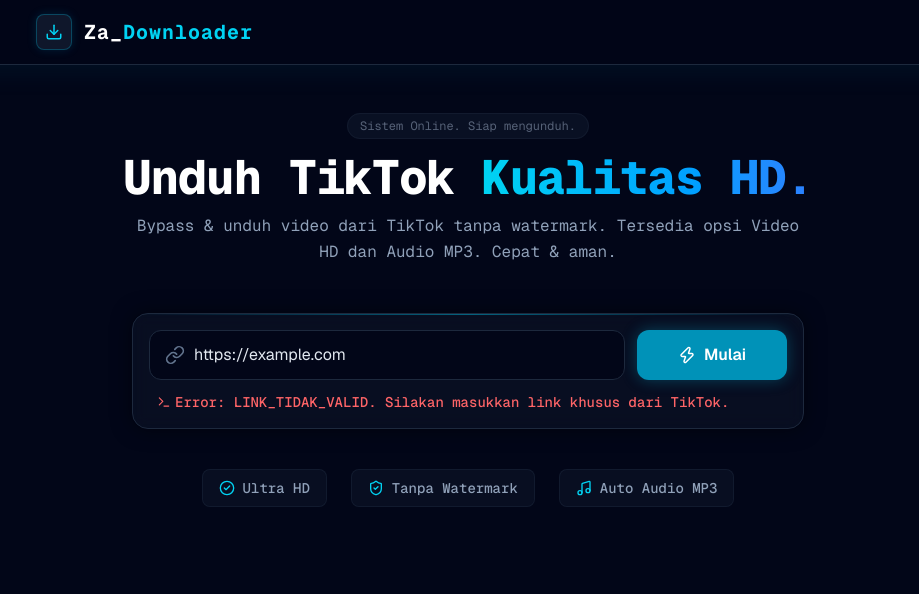
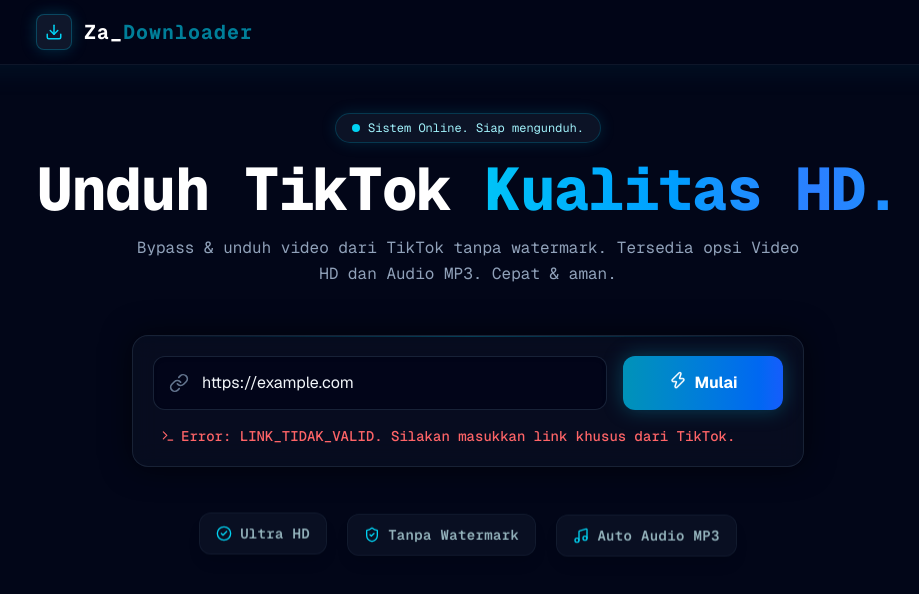
Before and after one commit to Gazash17/za-downloader, a Next.js app: page / in a window 1280 px wide. Both pictures are taken after typing "https://example.com" into the empty fields and a click on the button "Mulai". Shown: the top 594 px of the page, without its empty margins (172-1091 px from the left). Built offline with nearby package versions, Linux system fonts and the light colour scheme.

Commit message:
Menambahkan efek animasi halus dan interaktif

```diff
--- a/app/page.tsx
+++ b/app/page.tsx
@@ -8,16 +8,12 @@
   const [result, setResult] = useState<any>(null);
   const [error, setError] = useState('');
 
-  // State baru untuk mengetahui tombol mana yang sedang loading download
   const [downloadingUrl, setDownloadingUrl] = useState<string>('');
-
-  // Referensi untuk input field agar bisa mengatur fokus/blur (keyboard HP)
   const inputRef = useRef<HTMLInputElement>(null);
 
   const handleFetch = async (e: FormEvent) => {
     e.preventDefault();
 
-    // Menghilangkan keyboard HP saat form di-submit
     if (inputRef.current) {
       inputRef.current.blur();
     }
@@ -44,7 +40,6 @@
       });
 
       const data = await res.json();
-      console.log("Data dari server:", data);
 
       if (!data.success) {
         setError(`Error: ${data.error}`);
@@ -54,7 +49,7 @@
 
       setResult(data.data);
     } catch (err) {
-      setError('Error: KONEKSI_GAGAL. Server tidak merespon atau periksa terminal VS Code.');
+      setError('Error: KONEKSI_GAGAL. Server tidak merespon.');
     } finally {
       setLoading(false);
     }
@@ -64,20 +59,17 @@
     setUrl('');
     setResult(null);
     setError('');
-    // Fokus kembali ke input setelah di-clear, siap untuk paste
     setTimeout(() => {
       if (inputRef.current) inputRef.current.focus();
     }, 100);
   };
 
-  // Fungsi download yang sudah diperbarui agar memaksa download langsung & mengubah nama sesuai judul
   const handleDownloadFile = async (downloadUrl: string, quality: string, type: string = 'video') => {
     if (!downloadUrl) {
        setError(`Error: Format ${quality} tidak tersedia untuk video ini.`);
        return;
     }
 
-    // Perbaikan URL (Kadang API pihak ketiga mengembalikan link tanpa awalan https://)
     let finalUrl = downloadUrl;
     if (finalUrl.startsWith('//')) {
       finalUrl = 'https:' + finalUrl;
@@ -94,7 +86,6 @@
       .replace(/\s+/g, '_')
       .substring(0, 40);
 
-    // Otomatis memberi akhiran .mp3 kalau yang didownload itu audio
     const fileName = `${cleanTitle}_TikTok_${quality}.${type === 'audio' ? 'mp3' : 'mp4'}`;
 
     try {
@@ -113,10 +104,9 @@
       window.URL.revokeObjectURL(blobUrl);
 
     } catch (err) {
-      console.warn("Download langsung diblokir browser, menggunakan tab cadangan.");
       const a = document.createElement('a');
       a.href = finalUrl;
-      a.target = '_blank'; // Buka di tab baru jika diblokir
+      a.target = '_blank';
       a.download = fileName;
       document.body.appendChild(a);
       a.click();
@@ -127,40 +117,114 @@
   };
 
   return (
-    <div className="min-h-screen bg-slate-950 text-slate-300 font-mono selection:bg-cyan-900 selection:text-cyan-50">
-      <header className="bg-slate-950/80 backdrop-blur-md border-b border-slate-800 sticky top-0 z-10 shadow-[0_4px_30px_rgba(8,145,178,0.1)]">
-        <div className="max-w-4xl mx-auto px-4 h-16 flex items-center justify-between">
-          <div className="flex items-center gap-3">
-            <div className="w-8 h-8 md:w-9 md:h-9 bg-slate-900 border border-cyan-500/30 rounded-lg flex items-center justify-center text-cyan-400 shadow-[0_0_10px_rgba(8,145,178,0.2)]">
-              <Download size={18} />
+    <div className="min-h-screen bg-slate-950 text-slate-300 font-mono selection:bg-cyan-900 selection:text-cyan-50 overflow-x-hidden relative">
+
+      {/* KUMPULAN CSS ANIMASI KUSTOM */}
+      <style dangerouslySetInnerHTML={{__html: `
+        @keyframes fadeInUp {
+          from { opacity: 0; transform: translateY(40px) scale(0.95); }
+          to { opacity: 1; transform: translateY(0) scale(1); }
+        }
+        @keyframes float {
+          0%, 100% { transform: translateY(0); }
+          50% { transform: translateY(-10px); }
+        }
+        @keyframes textGradient {
+          0% { background-position: 0% 50%; }
+          50% { background-position: 100% 50%; }
+          100% { background-position: 0% 50%; }
+        }
+        @keyframes pulseGlow {
+          0%, 100% { opacity: 0.2; transform: scale(1); }
+          50% { opacity: 0.4; transform: scale(1.1); }
+        }
+        @keyframes shine {
+          from { transform: translateX(-100%); }
+          to { transform: translateX(200%); }
+        }
+        .animate-fade-in-up {
+          animation: fadeInUp 0.8s cubic-bezier(0.16, 1, 0.3, 1) forwards;
+          opacity: 0;
+        }
+        .animate-float {
+          animation: float 4s ease-in-out infinite;
+        }
+        .animate-text-gradient {
+          background-size: 200% auto;
+          animation: textGradient 3s linear infinite;
+        }
+        .animate-pulse-glow {
+          animation: pulseGlow 6s ease-in-out infinite;
+        }
+        .btn-shine {
+          position: relative;
+          overflow: hidden;
+        }
+        .btn-shine::after {
+          content: '';
+          position: absolute;
+          top: 0;
+          left: 0;
+          width: 50%;
+          height: 100%;
+          background: linear-gradient(to right, rgba(255,255,255,0) 0%, rgba(255,255,255,0.2) 50%, rgba(255,255,255,0) 100%);
+          transform: skewX(-20deg) translateX(-150%);
+          animation: shine 3s infinite;
+        }
+        .delay-100 { animation-delay: 100ms; }
+        .delay-200 { animation-delay: 200ms; }
+        .delay-300 { animation-delay: 300ms; }
+        .delay-400 { animation-delay: 400ms; }
+      `}} />
+
+      {/* BACKGROUND ORBS MELAYANG */}
+      <div className="absolute top-[-10%] left-[-10%] w-[50vw] h-[50vw] md:w-[30vw] md:h-[30vw] bg-cyan-600/20 blur-[120px] rounded-full animate-pulse-glow pointer-events-none -z-10"></div>
+      <div className="absolute top-[40%] right-[-10%] w-[40vw] h-[40vw] md:w-[25vw] md:h-[25vw] bg-blue-600/20 blur-[120px] rounded-full animate-pulse-glow pointer-events-none -z-10" style={{ animationDelay: '3s' }}></div>
+
+      {/* NAVBAR */}
+      <header className="bg-slate-950/60 backdrop-blur-xl border-b border-slate-800/50 sticky top-0 z-50 shadow-[0_4px_30px_rgba(8,145,178,0.1)] transition-all duration-300">
+        <div className="max-w-4xl mx-auto px-4 h-16 flex items-center justify-between animate-fade-in-up">
+          <div className="flex items-center gap-3 group cursor-pointer">
+            <div className="w-8 h-8 md:w-9 md:h-9 bg-slate-900 border border-cyan-500/30 rounded-lg flex items-center justify-center text-cyan-400 shadow-[0_0_15px_rgba(8,145,178,0.3)] group-hover:shadow-[0_0_25px_rgba(8,145,178,0.6)] group-hover:bg-cyan-950 transition-all duration-500">
+              <Download size={18} className="group-hover:rotate-180 transition-transform duration-700 ease-in-out" />
             </div>
-            <h1 className="font-bold text-lg md:text-xl tracking-wider text-white">Za_<span className="text-cyan-400">Downloader</span></h1>
+            <h1 className="font-bold text-lg md:text-xl tracking-wider text-white group-hover:text-cyan-300 transition-colors duration-300">
+              Za_<span className="text-cyan-400 animate-pulse">Downloader</span>
+            </h1>
           </div>
         </div>
       </header>
 
-      <main className="max-w-4xl mx-auto px-4 py-8 md:py-12">
+      <main className="max-w-4xl mx-auto px-4 py-8 md:py-12 relative z-10">
+
+        {/* HERO SECTION */}
         <div className="text-center mb-8 md:mb-12">
-          <div className="inline-block mb-4">
-            <span className="animate-pulse px-3 py-1 rounded-full bg-slate-900 border border-slate-800 text-xs text-slate-400">
+          <div className="inline-block mb-4 animate-fade-in-up delay-100 hover:scale-105 transition-transform duration-300">
+            <span className="relative flex items-center gap-2 px-4 py-1.5 rounded-full bg-slate-900/80 border border-cyan-800/50 text-xs text-cyan-200 shadow-[0_0_15px_rgba(8,145,178,0.2)]">
+              <span className="w-2 h-2 rounded-full bg-cyan-400 animate-ping absolute left-4"></span>
+              <span className="w-2 h-2 rounded-full bg-cyan-400"></span>
               Sistem Online. Siap mengunduh.
             </span>
           </div>
-          <h2 className="text-2xl md:text-4xl lg:text-5xl font-extrabold text-white mb-3 tracking-tight">
-            Unduh TikTok <span className="text-transparent bg-clip-text bg-gradient-to-r from-cyan-400 to-blue-500">Kualitas HD.</span>
+          <h2 className="text-3xl md:text-5xl lg:text-6xl font-extrabold text-white mb-4 tracking-tight animate-fade-in-up delay-200">
+            Unduh TikTok <br className="md:hidden" />
+            <span className="text-transparent bg-clip-text bg-gradient-to-r from-cyan-400 via-blue-500 to-cyan-400 animate-text-gradient cursor-default">
+              Kualitas HD.
+            </span>
           </h2>
-          <p className="text-sm md:text-base text-slate-400 max-w-2xl mx-auto leading-relaxed">
+          <p className="text-sm md:text-base text-slate-400 max-w-2xl mx-auto leading-relaxed animate-fade-in-up delay-300">
             Bypass & unduh video dari TikTok tanpa watermark. Tersedia opsi Video HD dan Audio MP3. Cepat & aman.
           </p>
         </div>
 
-        <div className="bg-slate-900/50 backdrop-blur-sm rounded-xl md:rounded-2xl shadow-[0_0_20px_rgba(0,0,0,0.5)] border border-slate-800 p-3 md:p-4 mb-8 max-w-2xl mx-auto relative overflow-hidden">
-          <div className="absolute top-0 left-0 w-full h-[1px] bg-gradient-to-r from-transparent via-cyan-500/50 to-transparent"></div>
+        {/* INPUT CARD */}
+        <div className="animate-fade-in-up delay-400 bg-slate-900/40 backdrop-blur-md rounded-2xl shadow-[0_0_30px_rgba(0,0,0,0.6)] border border-slate-800/80 p-3 md:p-5 mb-8 max-w-2xl mx-auto relative overflow-hidden group hover:border-cyan-500/50 hover:shadow-[0_0_40px_rgba(8,145,178,0.2)] transition-all duration-500">
+          <div className="absolute top-0 left-0 w-full h-[1px] bg-gradient-to-r from-transparent via-cyan-500 to-transparent opacity-30 group-hover:opacity-100 transition-opacity duration-700"></div>
 
-          <form onSubmit={handleFetch} className="flex flex-col md:flex-row gap-3 relative z-10">
-            <div className="relative flex-1">
-              <div className="absolute inset-y-0 left-0 pl-3 md:pl-4 flex items-center pointer-events-none">
-                <LinkIcon className="h-4 w-4 md:h-5 md:w-5 text-slate-500" />
+          <form onSubmit={handleFetch} className="flex flex-col md:flex-row gap-3 md:gap-4 relative z-10">
+            <div className="relative flex-1 group/input">
+              <div className="absolute inset-y-0 left-0 pl-4 flex items-center pointer-events-none">
+                <LinkIcon className="h-5 w-5 text-slate-500 group-focus-within/input:text-cyan-400 group-focus-within/input:scale-110 transition-all duration-300" />
               </div>
               <input
                 ref={inputRef}
@@ -168,87 +232,88 @@
                 value={url}
                 onChange={(e) => setUrl(e.target.value)}
                 placeholder="Paste URL video TikTok di sini..."
-                className="w-full pl-10 md:pl-11 pr-4 py-3.5 md:py-3 bg-slate-950 border border-slate-800 rounded-lg md:rounded-xl focus:outline-none focus:border-cyan-500/50 focus:ring-1 focus:ring-cyan-500/50 transition-all text-slate-200 placeholder:text-slate-600 font-sans text-sm md:text-base"
+                className="w-full pl-12 pr-4 py-4 md:py-3.5 bg-slate-950/80 border border-slate-700/50 rounded-xl focus:outline-none focus:border-cyan-400 focus:ring-2 focus:ring-cyan-500/20 transition-all text-slate-100 placeholder:text-slate-500 font-sans text-sm md:text-base shadow-inner"
                 required
               />
             </div>
             <button
               type="submit"
               disabled={loading}
-              className="bg-cyan-600 hover:bg-cyan-500 text-white font-semibold py-3.5 md:py-3 px-6 md:px-8 rounded-lg md:rounded-xl transition-all disabled:opacity-50 flex items-center justify-center gap-2 md:min-w-[150px] shadow-[0_0_15px_rgba(8,145,178,0.4)] hover:shadow-[0_0_25px_rgba(8,145,178,0.6)] font-sans text-sm md:text-base"
+              className="btn-shine bg-gradient-to-r from-cyan-600 to-blue-600 hover:from-cyan-500 hover:to-blue-500 text-white font-bold py-4 md:py-3.5 px-8 rounded-xl transition-all duration-300 disabled:opacity-50 flex items-center justify-center gap-2 md:min-w-[160px] shadow-[0_0_20px_rgba(8,145,178,0.4)] hover:shadow-[0_0_30px_rgba(8,145,178,0.7)] hover:-translate-y-1 active:translate-y-0 active:scale-95 font-sans text-base"
             >
               {loading ? (
                 <>
-                  <Loader2 className="h-4 w-4 md:h-5 md:w-5 animate-spin" />
+                  <Loader2 className="h-5 w-5 animate-spin" />
                   Memproses...
                 </>
               ) : (
                 <>
-                  <Zap size={16} className="md:w-[18px] md:h-[18px]" />
+                  <Zap size={18} className="animate-bounce" style={{ animationDuration: '2s' }} />
                   Mulai
                 </>
               )}
             </button>
           </form>
-          {error && <p className="text-red-400 text-xs md:text-sm mt-3 ml-1 md:ml-2 font-medium flex items-center gap-1"><Terminal size={12} className="md:w-3.5 md:h-3.5" /> {error}</p>}
+          {error && <p className="text-red-400 text-xs md:text-sm mt-4 ml-2 font-medium flex items-center gap-1.5 animate-in fade-in zoom-in duration-300"><Terminal size={14} /> {error}</p>}
         </div>
 
+        {/* FEATURES BADGES */}
         {!result && !loading && (
-          <div className="flex flex-wrap justify-center gap-3 md:gap-6 mt-8 md:mt-10">
-            <div className="flex items-center gap-1.5 md:gap-2 text-slate-400 bg-slate-900/50 px-3 md:px-4 py-1.5 md:py-2 rounded-md md:rounded-lg border border-slate-800/50">
-              <CheckCircle2 className="h-3 w-3 md:h-4 md:w-4 text-cyan-400" />
-              <span className="text-xs md:text-sm font-medium">Ultra HD</span>
-            </div>
-            <div className="flex items-center gap-1.5 md:gap-2 text-slate-400 bg-slate-900/50 px-3 md:px-4 py-1.5 md:py-2 rounded-md md:rounded-lg border border-slate-800/50">
-              <ShieldCheck className="h-3 w-3 md:h-4 md:w-4 text-cyan-400" />
-              <span className="text-xs md:text-sm font-medium">Tanpa Watermark</span>
-            </div>
-            <div className="flex items-center gap-1.5 md:gap-2 text-slate-400 bg-slate-900/50 px-3 md:px-4 py-1.5 md:py-2 rounded-md md:rounded-lg border border-slate-800/50 hidden sm:flex">
-              <Music className="h-3 w-3 md:h-4 md:w-4 text-cyan-400" />
-              <span className="text-xs md:text-sm font-medium">Auto Audio MP3</span>
-            </div>
+          <div className="flex flex-wrap justify-center gap-3 md:gap-5 mt-8 md:mt-12">
+            {[
+              { icon: CheckCircle2, text: "Ultra HD", delay: "0s" },
+              { icon: ShieldCheck, text: "Tanpa Watermark", delay: "0.2s" },
+              { icon: Music, text: "Auto Audio MP3", delay: "0.4s" }
+            ].map((item, idx) => (
+              <div key={idx} className="flex items-center gap-2 text-cyan-100/70 bg-slate-900/60 backdrop-blur-sm px-4 py-2.5 rounded-xl border border-slate-800/50 hover:bg-slate-800 hover:border-cyan-500/30 hover:text-cyan-300 hover:-translate-y-1 hover:scale-105 transition-all duration-300 cursor-default animate-float shadow-lg" style={{ animationDelay: item.delay }}>
+                <item.icon className="h-4 w-4 text-cyan-400" />
+                <span className="text-xs md:text-sm font-semibold tracking-wide">{item.text}</span>
+              </div>
+            ))}
           </div>
         )}
 
+        {/* RESULT CARD */}
         {result && (
-          <div className="max-w-2xl mx-auto bg-slate-900/80 backdrop-blur-md rounded-xl md:rounded-2xl shadow-[0_0_30px_rgba(0,0,0,0.6)] border border-slate-700/50 overflow-hidden animate-in fade-in slide-in-from-bottom-4 duration-500 font-sans">
-            <div className="flex flex-col sm:flex-row">
+          <div className="max-w-2xl mx-auto bg-slate-900/60 backdrop-blur-xl rounded-2xl shadow-[0_20px_50px_rgba(0,0,0,0.5)] border border-cyan-900/30 overflow-hidden animate-in fade-in zoom-in-95 slide-in-from-bottom-10 duration-700 ease-out font-sans">
+            <div className="flex flex-col sm:flex-row p-1.5 gap-1.5">
+
               {/* Thumbnail */}
-              <div className="sm:w-2/5 relative bg-slate-950 border-b sm:border-b-0 sm:border-r border-slate-800 flex-shrink-0">
+              <div className="sm:w-2/5 relative rounded-xl overflow-hidden bg-slate-950 flex-shrink-0 group">
                 <img
                   src={result.thumbnail}
                   alt="Thumbnail"
-                  className="w-full h-40 sm:h-full object-cover opacity-80 mix-blend-luminosity hover:mix-blend-normal hover:opacity-100 transition-all duration-500"
+                  className="w-full h-48 sm:h-full object-cover opacity-80 mix-blend-luminosity group-hover:mix-blend-normal group-hover:opacity-100 group-hover:scale-110 transition-all duration-700 ease-out"
                 />
-                <div className="absolute top-0 left-0 w-full h-full bg-gradient-to-t from-slate-950 via-transparent to-transparent"></div>
-                <div className="absolute top-2 left-2 bg-slate-900/80 border border-slate-700 text-cyan-400 text-[10px] md:text-xs font-bold px-2 py-1 rounded flex items-center gap-1 font-mono">
-                  <Video size={10} className="md:w-3 md:h-3" />
+                <div className="absolute inset-0 bg-gradient-to-t from-slate-950/90 via-slate-900/20 to-transparent"></div>
+                <div className="absolute top-3 left-3 bg-slate-900/80 backdrop-blur-md border border-cyan-800/50 text-cyan-400 text-[10px] md:text-xs font-bold px-2.5 py-1.5 rounded-lg flex items-center gap-1.5 shadow-lg group-hover:bg-cyan-950 transition-colors">
+                  <Video size={12} className="animate-pulse" />
                   {result.platform}
                 </div>
               </div>
 
               {/* Details & Actions */}
-              <div className="p-4 md:p-6 sm:w-3/5 flex flex-col justify-between">
+              <div className="p-4 md:p-5 sm:w-3/5 flex flex-col justify-between bg-slate-900/40 rounded-xl">
                 <div>
-                  <div className="flex items-center gap-2 mb-1.5 md:mb-2">
-                    <span className="w-1.5 h-1.5 md:w-2 md:h-2 rounded-full bg-emerald-500 animate-pulse"></span>
-                    <span className="text-[10px] md:text-xs text-emerald-500 font-mono tracking-wider">STATUS: BERHASIL</span>
+                  <div className="flex items-center gap-2 mb-2 bg-emerald-950/30 w-fit px-2.5 py-1 rounded-md border border-emerald-900/50">
+                    <span className="w-2 h-2 rounded-full bg-emerald-500 animate-[pulse_1.5s_ease-in-out_infinite] shadow-[0_0_8px_rgba(16,185,129,0.8)]"></span>
+                    <span className="text-[10px] md:text-xs text-emerald-400 font-bold tracking-wider">BERHASIL</span>
                   </div>
-                  <h3 className="font-bold text-base md:text-lg text-white line-clamp-2 mb-1 md:mb-2 leading-tight">
+                  <h3 className="font-bold text-base md:text-lg text-white line-clamp-2 mb-2 leading-snug group-hover:text-cyan-300 transition-colors">
                     {result.title}
                   </h3>
-                  <p className="text-xs md:text-sm text-slate-400 mb-4 md:mb-6 font-mono">Pilih format unduhan di bawah.</p>
+                  <p className="text-xs text-slate-400/80 mb-5 font-mono">Pilih format unduhan di bawah 👇</p>
                 </div>
 
-                <div className="flex flex-col gap-2.5 md:gap-3">
+                <div className="flex flex-col gap-2.5">
 
                   {/* 1. Tombol HD */}
                   <button
                     onClick={() => handleDownloadFile(result.hd, 'HD')}
                     disabled={downloadingUrl === result.hd}
-                    className="w-full bg-cyan-600 hover:bg-cyan-500 text-white font-medium py-2 md:py-2.5 px-4 rounded-lg transition-colors flex items-center justify-center gap-2 shadow-[0_0_10px_rgba(8,145,178,0.3)] border border-cyan-500/50 disabled:opacity-70 text-sm md:text-base"
+                    className="btn-shine group w-full bg-cyan-600 hover:bg-cyan-500 text-white font-semibold py-2.5 md:py-3 px-4 rounded-xl transition-all duration-300 flex items-center justify-center gap-2 shadow-[0_0_15px_rgba(8,145,178,0.4)] hover:shadow-[0_8px_25px_rgba(8,145,178,0.6)] border border-cyan-400/50 disabled:opacity-70 text-sm md:text-base hover:-translate-y-1 active:translate-y-0 active:scale-95"
                   >
-                    {downloadingUrl === result.hd ? <Loader2 size={16} className="animate-spin md:w-[18px] md:h-[18px]" /> : <Download size={16} className="md:w-[18px] md:h-[18px]" />}
+                    {downloadingUrl === result.hd ? <Loader2 size={18} className="animate-spin" /> : <Download size={18} className="group-hover:translate-y-1 transition-transform duration-300" />}
                     Unduh HD
                   </button>
 
@@ -256,9 +321,9 @@
                   <button
                     onClick={() => handleDownloadFile(result.sd, 'SD')}
                     disabled={downloadingUrl === result.sd}
-                    className="w-full bg-slate-800 hover:bg-slate-700 text-slate-200 font-medium py-2 md:py-2.5 px-4 rounded-lg transition-colors flex items-center justify-center gap-2 border border-slate-700 disabled:opacity-70 text-sm md:text-base"
+                    className="group w-full bg-slate-800 hover:bg-slate-700 text-slate-200 font-medium py-2.5 md:py-3 px-4 rounded-xl transition-all duration-300 flex items-center justify-center gap-2 border border-slate-700 disabled:opacity-70 text-sm md:text-base hover:-translate-y-1 active:translate-y-0 active:scale-95 hover:border-slate-500 hover:shadow-[0_5px_15px_rgba(0,0,0,0.3)]"
                   >
-                    {downloadingUrl === result.sd ? <Loader2 size={16} className="animate-spin md:w-[18px] md:h-[18px]" /> : <Download size={16} className="md:w-[18px] md:h-[18px]" />}
+                    {downloadingUrl === result.sd ? <Loader2 size={18} className="animate-spin" /> : <Download size={18} className="group-hover:translate-y-1 transition-transform duration-300 text-slate-400 group-hover:text-white" />}
                     Unduh Standar (SD)
                   </button>
 
@@ -266,19 +331,19 @@
                   <button
                     onClick={() => handleDownloadFile(result.audio, 'MP3', 'audio')}
                     disabled={downloadingUrl === result.audio}
-                    className="w-full bg-slate-900 hover:bg-slate-800 text-emerald-400 font-medium py-2 md:py-2.5 px-4 rounded-lg transition-colors flex items-center justify-center gap-2 border border-emerald-900/50 disabled:opacity-70 text-sm md:text-base"
+                    className="group w-full bg-slate-900 hover:bg-slate-800 text-emerald-400 hover:text-emerald-300 font-medium py-2.5 md:py-3 px-4 rounded-xl transition-all duration-300 flex items-center justify-center gap-2 border border-emerald-900/50 disabled:opacity-70 text-sm md:text-base hover:-translate-y-1 active:translate-y-0 active:scale-95 hover:border-emerald-500/50 hover:shadow-[0_5px_20px_rgba(16,185,129,0.2)]"
                   >
-                    {downloadingUrl === result.audio ? <Loader2 size={16} className="animate-spin md:w-[18px] md:h-[18px]" /> : <Music size={16} className="md:w-[18px] md:h-[18px]" />}
+                    {downloadingUrl === result.audio ? <Loader2 size={18} className="animate-spin" /> : <Music size={18} className="group-hover:scale-125 transition-transform duration-300" />}
                     Unduh Audio (MP3)
                   </button>
 
                   {/* 4. Tombol Unduh URL Lainnya */}
                   <button
                     onClick={handleClear}
-                    className="w-full bg-slate-900/80 hover:bg-slate-800 text-cyan-400 font-medium py-2 md:py-2.5 px-4 rounded-lg transition-colors flex items-center justify-center gap-2 border border-cyan-900/50 hover:border-cyan-500/50 text-sm md:text-base mt-1 md:mt-2"
+                    className="group w-full bg-transparent hover:bg-slate-800/50 text-slate-400 hover:text-cyan-400 font-medium py-2 md:py-2.5 px-4 rounded-xl transition-all duration-300 flex items-center justify-center gap-2 text-xs md:text-sm mt-1 active:scale-95"
                   >
-                    <RefreshCw size={14} className="md:w-[16px] md:h-[16px]" />
-                    Unduh URL Lainnya
+                    <RefreshCw size={14} className="group-hover:rotate-180 transition-transform duration-500" />
+                    Unduh Video Lainnya
                   </button>
 
                 </div>
```
